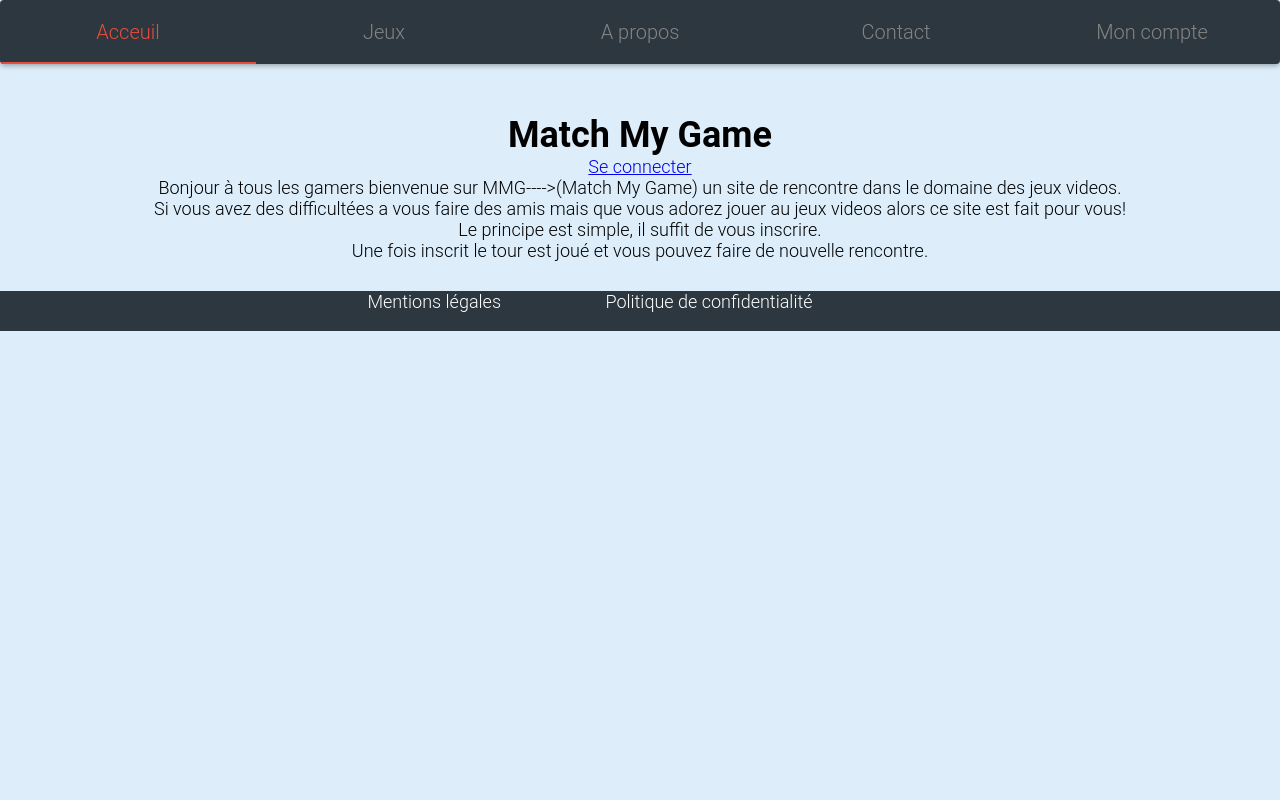
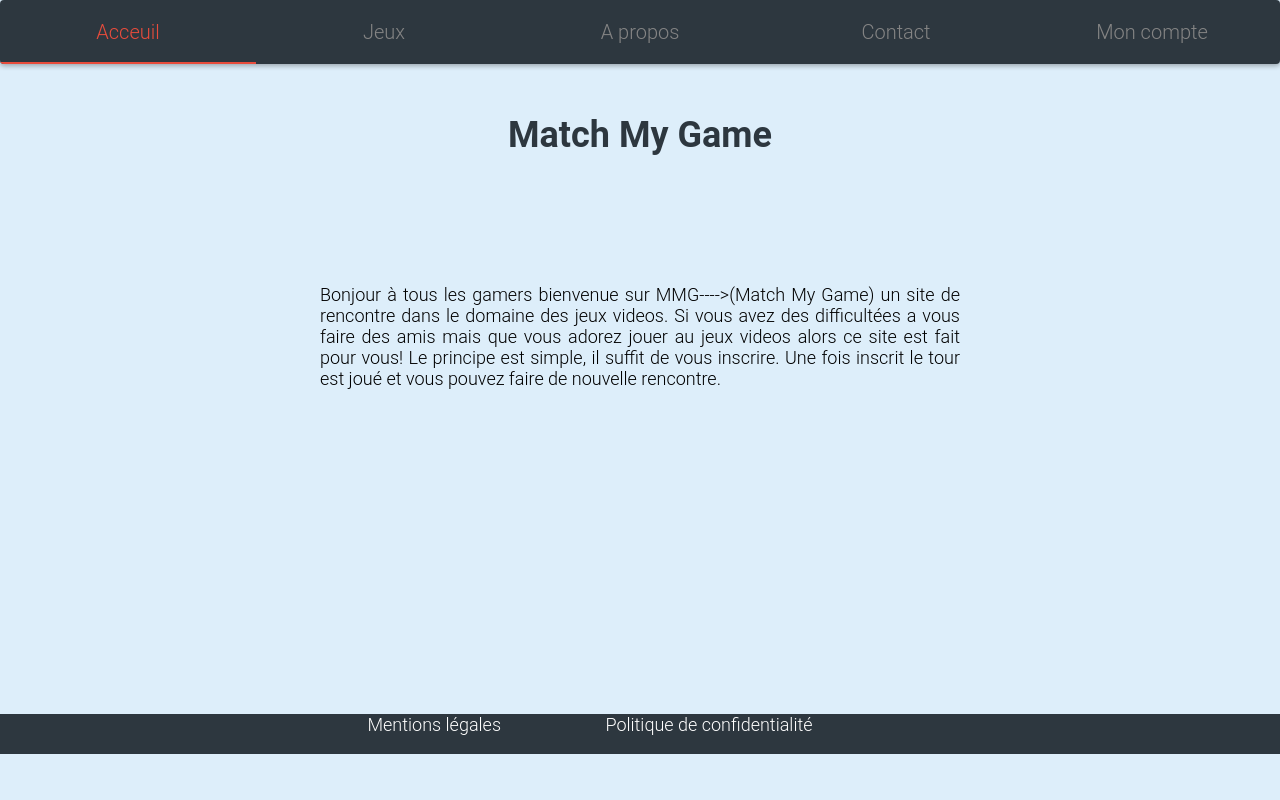
Before and after one commit to MatchMyGame/MatchMyGame, a PHP site: page / in a window 1280 px wide. Run offline with PHP 8.4, Linux system fonts and the light colour scheme; the visitor is signed in with stand-in values (Sample User, id 1).

Commit message:
modif css

```diff
--- a/compte.php
+++ b/compte.php
@@ -17,7 +17,7 @@ if(!(isset($_SESSION['idUser']) AND !empty($_SESSION['idUser']))){
 <head>
 <meta content="text/html; charset=utf-8" http-equiv="Content-Type">
 <title>PTUT</title>
-<link rel="stylesheet" href="styles.css" />
+<link rel="stylesheet" href="style.css" />
 
 </head>
 
--- a/confidentialité.html
+++ b/confidentialité.html
@@ -2,7 +2,7 @@
 <html>
       <head><meta charset="utf8" />
       	<title>Politique de confidentialité</title>
-        <link rel="stylesheet" href="styles.css" />
+        <link rel="stylesheet" href="style.css" />
       </head>
 
             <body>
--- a/game.php
+++ b/game.php
@@ -13,11 +13,11 @@ $nomJeux = array('R6' => 'Rainbow Six Siege' ,'LOL' => 'League of Legends','COD'
 
 <!DOCTYPE html>
 <html lang="fr">
-<div id="main">
+
 <head>
 <meta content="text/html; charset=utf-8" http-equiv="Content-Type">
 <title>PTUT</title>
-<link rel="stylesheet" href="styles.css" />
+<link rel="stylesheet" href="style.css" />
 <link rel="stylesheet" href="jeux.css" />
 <link rel="stylesheet" type="text/css" href="https://cdn.datatables.net/1.10.22/css/jquery.dataTables.css">
 <script src="https://ajax.googleapis.com/ajax/libs/jquery/3.5.1/jquery.min.js"></script>
@@ -27,7 +27,7 @@ $nomJeux = array('R6' => 'Rainbow Six Siege' ,'LOL' => 'League of Legends','COD'
 
 </head>
 
-
+<div id="main">
 	<body>
 		<?php include('header.php') ?>
 
--- a/header.php
+++ b/header.php
@@ -10,8 +10,7 @@
 			  <li><a href="compte.php"><i class="fa fa-rss"></i> <span>Mon compte</span></a></li>
 		    </ul>
 		  </div>
-
   		</div>
-		  <h1>Match My Game</h1>
+		  <h1 class="titre">Match My Game</h1>
 
 		 </header>
--- a/index.php
+++ b/index.php
@@ -17,7 +17,7 @@ foreach ($getUser->fetchAll() as $data) {
 <head>
 <meta content="text/html; charset=utf-8" http-equiv="Content-Type">
 <title>MatchMyGame</title>
-<link rel="stylesheet" href="styles.css" />
+<link rel="stylesheet" href="style.css" />
 
 
 </head>
@@ -26,16 +26,16 @@ foreach ($getUser->fetchAll() as $data) {
 	<body>
 
 		<?php include('header.php') ?>
-
-	<a href="login.php">Se connecter</a>
+		<!--<button onclick="window.location.href = 'login.php';">Se connecter</button>-->
 
 
 
-		    <p>Bonjour à tous les gamers bienvenue sur MMG---->(Match My Game) un site de rencontre dans le domaine des jeux videos.</p>
-		    <p>Si vous avez des difficultées a vous faire des amis mais que vous adorez jouer au jeux videos alors ce site est fait pour vous!</p>
-		    <p>Le principe est simple, il suffit de vous inscrire.</p>
-		    <p> Une fois inscrit le tour est joué et vous pouvez faire de nouvelle rencontre. </p>
-
+		<div  id="presentation">
+		    <p>Bonjour à tous les gamers bienvenue sur MMG---->(Match My Game) un site de rencontre dans le domaine des jeux videos.
+		    Si vous avez des difficultées a vous faire des amis mais que vous adorez jouer au jeux videos alors ce site est fait pour vous!
+		    Le principe est simple, il suffit de vous inscrire.
+		    Une fois inscrit le tour est joué et vous pouvez faire de nouvelle rencontre. </p>
+		</div>
 
 
 
--- a/jeux.php
+++ b/jeux.php
@@ -4,7 +4,7 @@
 <head>
 <meta content="text/html; charset=utf-8" http-equiv="Content-Type">
 <title>PTUT</title>
-<link rel="stylesheet" href="styles.css" />
+<link rel="stylesheet" href="style.css" />
 
 </head>
 
--- a/legales.html
+++ b/legales.html
@@ -3,7 +3,7 @@
       <head>
         <meta charset="utf8" />
         <title> MENTION LEGALES </title>
-        <link rel="stylesheet" href="styles.css" />
+        <link rel="stylesheet" href="style.css" />
       </head>
 
       <body>
--- a/login.php
+++ b/login.php
@@ -35,7 +35,7 @@ if(isset($_POST['mail']) AND isset($_POST['password']) AND !empty($_POST['mail']
 
 <head>
 <meta content="text/html; charset=utf-8" http-equiv="Content-Type">
-<link rel="stylesheet" href="styles.css" />
+<link rel="stylesheet" href="style.css" />
 <link rel="stylesheet" href="formulaire.css" />
 
 
--- a/styles.css
+++ b/style.css
@@ -7,14 +7,14 @@
 
 body, html{height:100%;}
  body{
-  text-align:center;
+
   background-color:#DDEEFA;
 
   font: normal 300 18px "Roboto", sans-serif;
 }
 #main{
   height: 100%;
-  /*background: linear-gradient( #D6E8F6, white);*/
+
   margin:0 auto;
 
 }
@@ -34,7 +34,7 @@ p {
 }*/
 #footer {
   margin-top: 30px;
-
+  text-align: center;
   position: absolute;
 
   margin-bottom: auto;
@@ -143,3 +143,54 @@ li {
 
 }
 */
+
+#presentation {
+  margin-top: 10%;
+  margin-right: 25%;
+  margin-left: 25%;
+  text-align: justify;
+  width: 50%;
+  height: 50%;
+}
+
+.titre{
+  text-align: center;
+  color:#2D373F;
+  margin-bottom: 5%;
+}
+
+button {
+  float: right;
+  background-color: #2D373F;
+  border: none;
+  color: #848484;
+  padding: 10px 15px;
+  text-align: center;
+  text-decoration: none;
+  display: inline-block;
+  font-size: 20px;
+  margin: 4px 2px;
+  cursor: pointer;
+}
+button:hover {
+  color: #e74c3c;
+}
+button:before {
+  content: "";
+  transition: all 0.4s ease-in-out;
+  position: absolute;
+  right: 50%;
+  left: 50%;
+  bottom: 0;
+  height: 2px;
+  background-color: #e74c3c;
+}
+button :hover::before {
+  right: 0;
+  left: 0;
+}
+h2 {
+  text-align: center;
+  color:#2D373F;
+  margin: 5%;
+}
```
